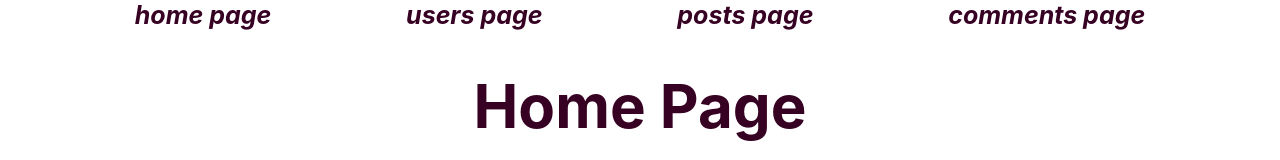
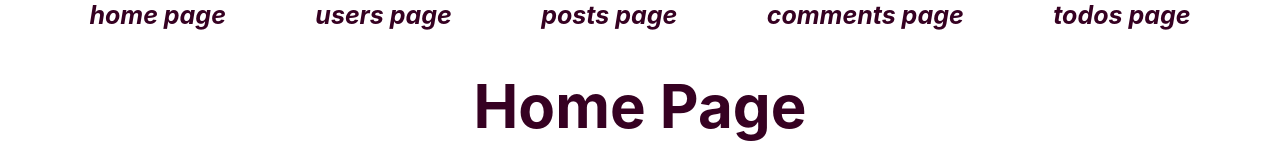
Before and after one commit to AskaSlip/react_homework, a React (Create React App) app: page / in a window 1280 px wide. Shown: the top 160 px of the page. Built offline with nearby package versions, Linux system fonts and the light colour scheme.

Commit message:
homework 7 (pagination) finished

```diff
--- a/src/components/MainComponent/MainComponent.tsx
+++ b/src/components/MainComponent/MainComponent.tsx
@@ -10,7 +10,7 @@ const MainComponent = () => {
                 <span><Link to={'users'} className={styles.links}>users page</Link></span>
                 <span><Link to={'posts'} className={styles.links}>posts page</Link></span>
                 <span><Link to={'comments'} className={styles.links}>comments page</Link></span>
-                {/*<span><Link to={'todos'} className={styles.links}>todos page</Link></span>*/}
+                <span><Link to={'todos'} className={styles.links}>todos page</Link></span>
         </div>
     );
 };
```
Also changed, not shown: src/index.tsx (+4 -4 lines), src/components/TodoDirectory(not used, only example)/TodoPage.tsx (line endings or trailing spaces).
